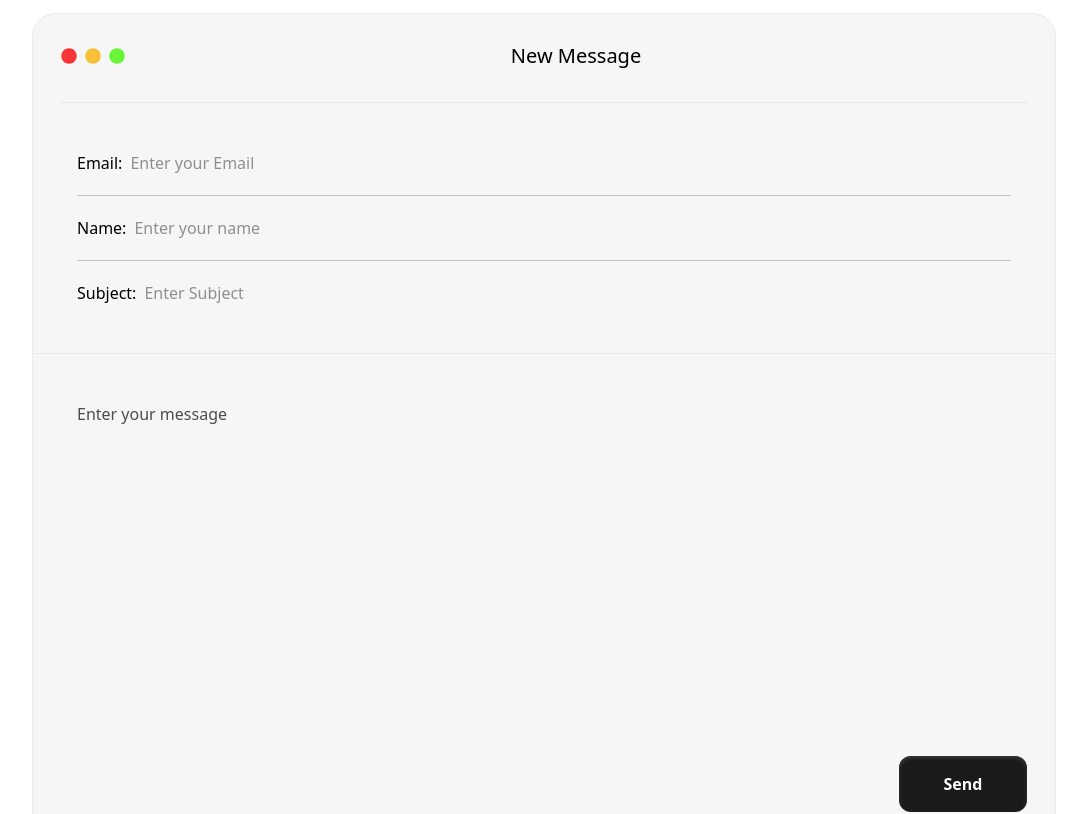
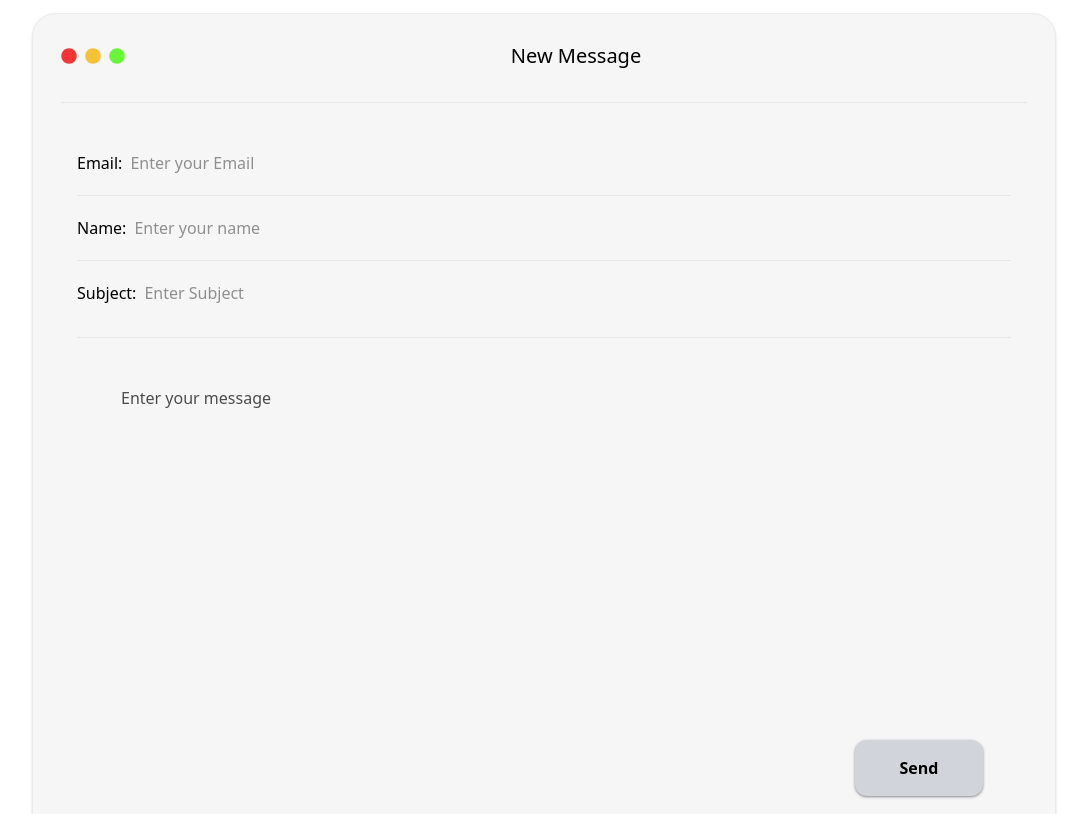
Before and after one commit to swayamterode/portfolio, a Next.js app: page /contact in a window 1280 px wide. Shown: the part 340-1154 px from the top of the page, without its empty margins (96-1183 px from the left). Built offline with nearby package versions, Linux system fonts and the light colour scheme.

Commit message:
feat(nodemailer): Integrated Nodemailer to contact form

```diff
--- /dev/null
+++ b/app/api/contact/route.ts
@@ -0,0 +1,24 @@
+const { sendEmail } = require("../../../config/nodemailer");
+
+export async function POST(req: any) {
+  const { name, email, subject, message } = await req.json();
+
+  if (!name || !email || !subject || !message) {
+    return new Response(
+      JSON.stringify({ message: "Please fill all the details" }),
+      { status: 400 },
+    );
+  }
+
+  const result = await sendEmail({ name, email, subject, message }); //using nodemailer to send email
+
+  if (result.success) {
+    return new Response(JSON.stringify({ message: result.message }), {
+      status: 200,
+    });
+  } else {
+    return new Response(JSON.stringify({ message: result.message }), {
+      status: 400,
+    });
+  }
+}
--- a/app/contact/page.tsx
+++ b/app/contact/page.tsx
@@ -1,8 +1,47 @@
-import React from "react";
+"use client";
+import React, { useState } from "react";
 import { FaCircle } from "react-icons/fa";
+import { CgSpinner } from "react-icons/cg";
+import { ToastContainer } from "react-toastify";
+import Toastify from "@/utils/Toastify";
+
 type Props = {};
 
 const page = (props: Props) => {
+  const [email, setEmail] = useState("");
+  const [name, setName] = useState("");
+  const [subject, setSubject] = useState("");
+  const [message, setMessage] = useState("");
+  const [isSending, setIsSending] = useState(false);
+
+  const handelSubmit = async (e: React.FormEvent) => {
+    e.preventDefault();
+    setIsSending(true);
+
+    try {
+      const response = await fetch(
+        process.env.NEXT_PUBLIC_API_URL + "/api/contact",
+        {
+          method: "POST",
+          headers: { "Content-Type": "application/json" },
+          body: JSON.stringify({
+            name,
+            email,
+            subject,
+            message,
+          }),
+          mode: "no-cors",
+        },
+      );
+      if (response.ok) {
+        Toastify.success("Email sent successfully");
+      }
+    } catch (error) {
+      Toastify.error("Error: Could not send email");
+    } finally {
+      setIsSending(false);
+    }
+  };
   return (
     <>
       <div className="flex flex-col w-full max-w-screen-lg mx-auto justify-start mt-40 gap-2 px-6 md:px-6">
@@ -13,7 +52,7 @@ const page = (props: Props) => {
       </div>
       <hr className="h-px my-8 bg-gray-200 border-0 dark:bg-[#ffffff19]" />
       <div className="px-6">
-        <div className="max-w-screen-lg my-20 mx-auto rounded-3xl border border-[#EBEBEB] dark:border-[#383737] bg-[#F6F6F6] dark:bg-[#181818]">
+        <div className="max-w-screen-lg my-20 mx-auto rounded-3xl border border-[#EBEBEB] dark:border-[#383737] bg-[#F6F6F6] dark:bg-[#181818] shadow">
           <div className="px-7 pt-7">
             <div className="flex flex-row items-center gap-2 lg:gap-0">
               <div className="flex justify-start gap-2">
@@ -28,6 +67,7 @@ const page = (props: Props) => {
               </div>
             </div>
             <hr className="h-px my-8 bg-gray-200 border-0 dark:bg-[#1F1F1F]" />
+            <form onSubmit={handelSubmit}>
               <div className="p-0 lg:p-4">
                 {/* Email */}
                 <div className="flex flex-row gap-2">
@@ -36,9 +76,11 @@ const page = (props: Props) => {
                     type="text"
                     className="bg-inherit w-full placeholder:text-[#8F8F8F] dark:placeholder:text-[#4C4C4C] focus:outline-none focus:border-transparent focus:ring-transparent"
                     placeholder="Enter your Email"
+                    required
+                    onChange={(e) => setEmail(e.target.value)}
                   />
                 </div>
-              <hr className="h-px my-5 bg-[#c5c5c5] border-0 dark:bg-[#1F1F1F]" />
+                <hr className="h-px my-5 bg-gray-200 border-0 dark:bg-[#1F1F1F]" />
                 {/* Name */}
                 <div className="flex flex-row gap-2">
                   <span>Name:</span>
@@ -46,38 +88,54 @@ const page = (props: Props) => {
                     type="text"
                     className="bg-inherit w-full placeholder:text-[#8F8F8F] dark:placeholder:text-[#4C4C4C] focus:outline-none focus:border-transparent focus:ring-transparent"
                     placeholder="Enter your name"
+                    required
+                    onChange={(e) => setName(e.target.value)}
                   />
                 </div>
-              <hr className="h-px my-5 bg-[#c5c5c5] border-0 dark:bg-[#1F1F1F]" />
+                <hr className="h-px my-5 bg-gray-200 border-0 dark:bg-[#1F1F1F]" />
                 {/* Subject */}
                 <div className="flex flex-row gap-2">
                   <span>Subject:</span>
                   <input
                     type="text"
+                    required
                     className="bg-inherit w-full placeholder:text-[#8F8F8F] dark:placeholder:text-[#4C4C4C] focus:outline-none focus:border-transparent focus:ring-transparent"
                     placeholder="Enter Subject"
+                    onChange={(e) => setSubject(e.target.value)}
                   />
                 </div>
-            </div>
-          </div>
+
                 <hr className="h-px my-8 bg-gray-200 border-0 dark:bg-[#2F2F2F]" />
                 {/* Message */}
                 <div className="px-7 mb-5">
                   <textarea
-              className="bg-inherit w-full h-[200px] md:h-[244px] lg:h-[344px] resize-none placeholder:text-[#4C4C4C] bg-[#efefef] dark:bg-[#0D0D0D] rounded-2xl p-4 focus:outline-none focus:border-transparent focus:ring-transparent"
+                    className="bg-inherit w-full h-[200px] md:h-[244px] lg:h-[344px] resize-none placeholder:text-[#4C4C4C] bg-[#e6e5e5] dark:bg-[#0D0D0D] rounded-2xl p-4 focus:outline-none focus:border-transparent focus:ring-transparent"
+                    required
                     placeholder="Enter your message"
+                    onChange={(e) => setMessage(e.target.value)}
                   ></textarea>
                 </div>
                 <div className="px-7 pb-7 flex justify-end">
                   <button
                     type="submit"
-              className="bg-[#1A1A1A] w-full lg:w-32 text-white px-[32px] py-[16px] rounded-xl shadow-inner inset-y-0 inset-x-0 shadow-[#3b3b3b] cursor-pointer font-semibold text-center"
+                    className="bg-gray-300 dark:bg-[#1A1A1A] w-full lg:w-32 text-white px-[32px] py-[16px] rounded-xl shadow dark:shadow-inner inset-y-0 inset-x-0 shadow-[#969393] dark:shadow-[#3b3b3b] cursor-pointer font-semibold text-center"
+                    disabled={isSending}
                   >
-              Send
+                    {!isSending ? (
+                      <span className="text-black dark:text-white">Send</span>
+                    ) : (
+                      <div className="flex justify-center items-center cursor-not-allowed">
+                        <CgSpinner className="w-6 h-6 animate-spin" />
+                      </div>
+                    )}
                   </button>
                 </div>
               </div>
+            </form>
           </div>
+        </div>
+      </div>
+      <ToastContainer />
     </>
   );
 };
--- a/tsconfig.json
+++ b/tsconfig.json
@@ -26,7 +26,8 @@
     "**/*.ts",
     "**/*.tsx",
     ".next/types/**/*.ts",
-    "app/(backend)/utils/databse.js"
+    "app/(backend)/utils/databse.js",
+    "utils/mailService.js"
   ],
   "exclude": ["node_modules"]
 }
```
Lines whose indentation alone changed are shown as unchanged.
